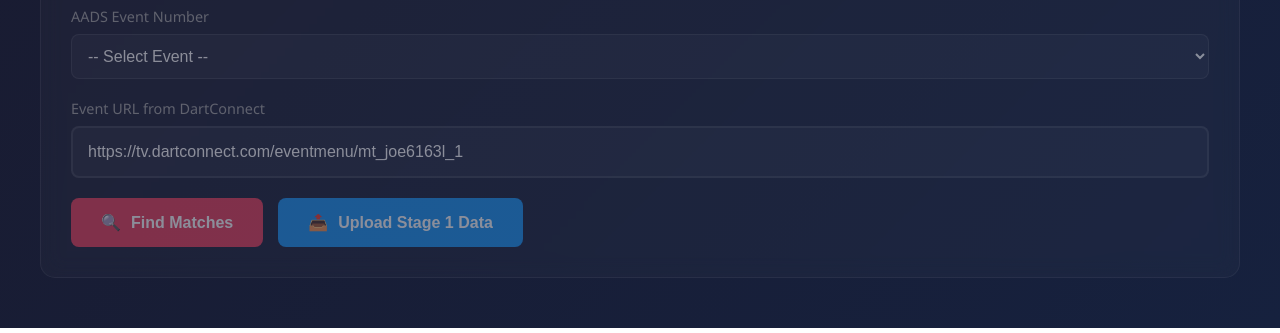
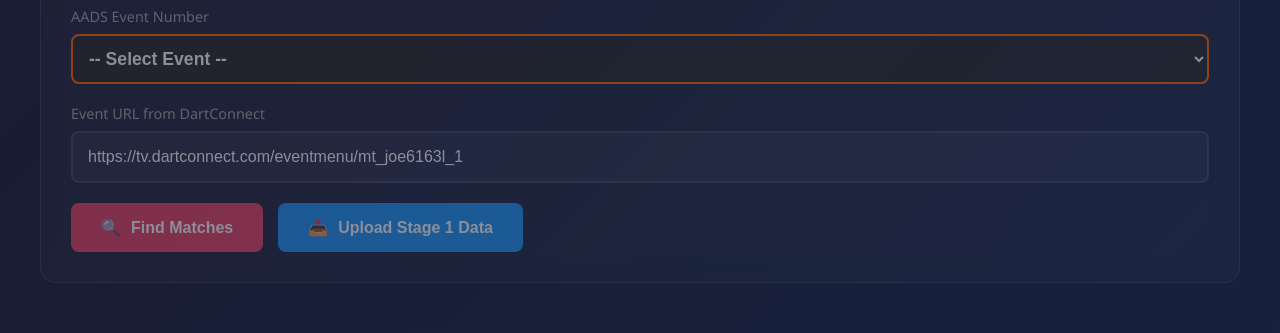
Before and after one commit to dowdarts/AADSSTATSV2, a plain HTML site: page Event-Scraper-StandAlone/event_scraper.html in a window 1280 px wide. Shown: the part 586-919 px from the top of the page. Drawn offline with Linux system fonts and the light colour scheme; no server answers.

Commit message:
Make event selection dropdown clearly visible with better contrast

```diff
--- a/Event-Scraper-StandAlone/event_scraper.html
+++ b/Event-Scraper-StandAlone/event_scraper.html
@@ -327,15 +327,15 @@
 
             <div class="input-group">
                 <label for="eventNumber">AADS Event Number</label>
-                <select id="eventNumber" style="width: 100%; padding: 12px; background: rgba(255,255,255,0.05); border: 1px solid rgba(255,255,255,0.1); border-radius: 8px; color: #fff; font-size: 1em;">
-                    <option value="">-- Select Event --</option>
-                    <option value="1">Event 1</option>
-                    <option value="2">Event 2</option>
-                    <option value="3">Event 3</option>
-                    <option value="4">Event 4</option>
-                    <option value="5">Event 5</option>
-                    <option value="6">Event 6</option>
-                    <option value="7" disabled>Event 7 - Tournament of Champions (Different Logic)</option>
+                <select id="eventNumber" style="width: 100%; padding: 12px; background: #2a2a2a; border: 2px solid #FF6B00; border-radius: 8px; color: #fff; font-size: 1.1em; font-weight: 600; cursor: pointer;">
+                    <option value="" style="background: #1a1a1a; color: #888;">-- Select Event --</option>
+                    <option value="1" style="background: #2a2a2a; color: #fff;">Event 1</option>
+                    <option value="2" style="background: #2a2a2a; color: #fff;">Event 2</option>
+                    <option value="3" style="background: #2a2a2a; color: #fff;">Event 3</option>
+                    <option value="4" style="background: #2a2a2a; color: #fff;">Event 4</option>
+                    <option value="5" style="background: #2a2a2a; color: #fff;">Event 5</option>
+                    <option value="6" style="background: #2a2a2a; color: #fff;">Event 6</option>
+                    <option value="7" disabled style="background: #1a1a1a; color: #555;">Event 7 - Tournament of Champions (Different Logic)</option>
                 </select>
             </div>
 
```
